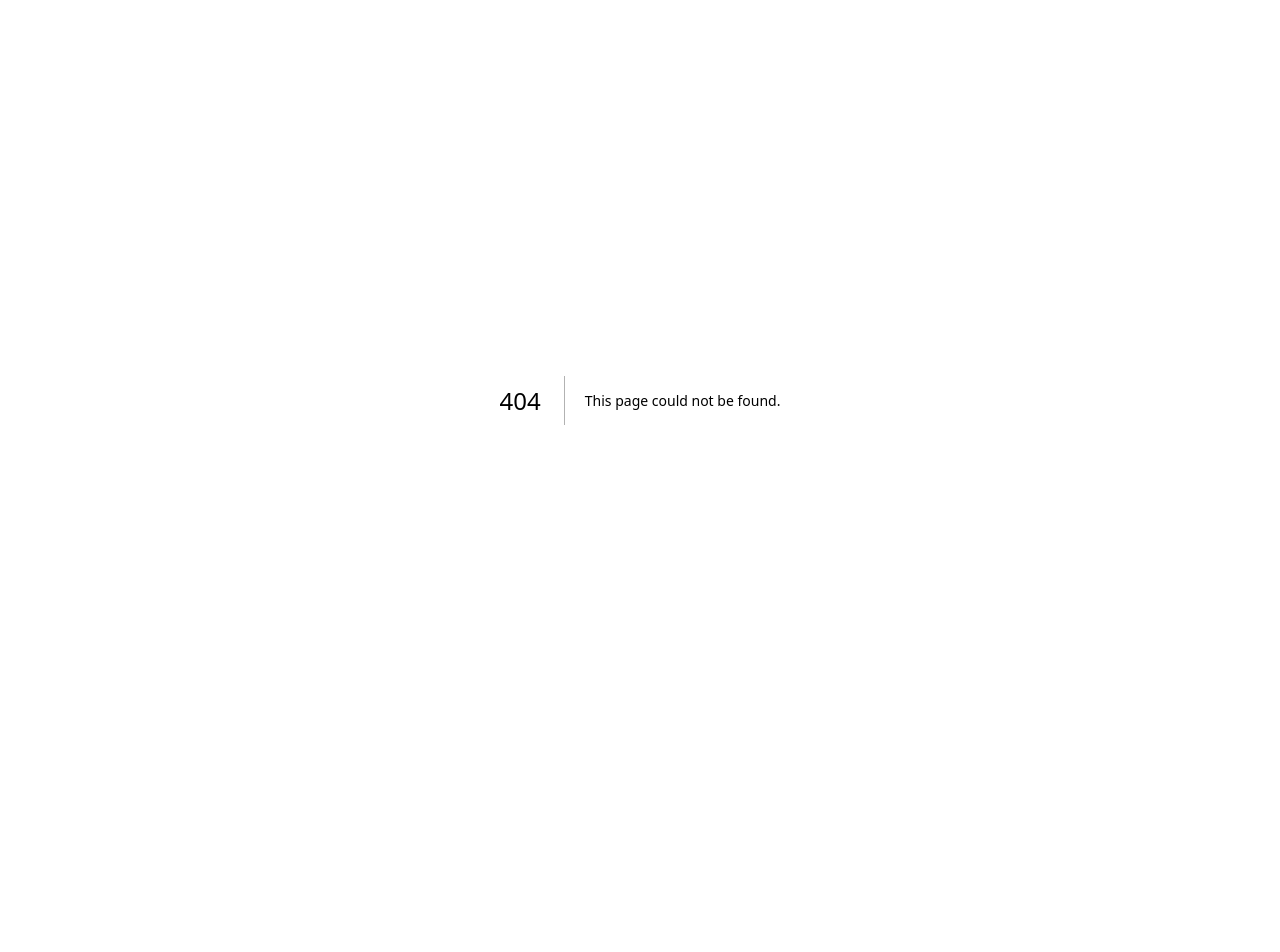
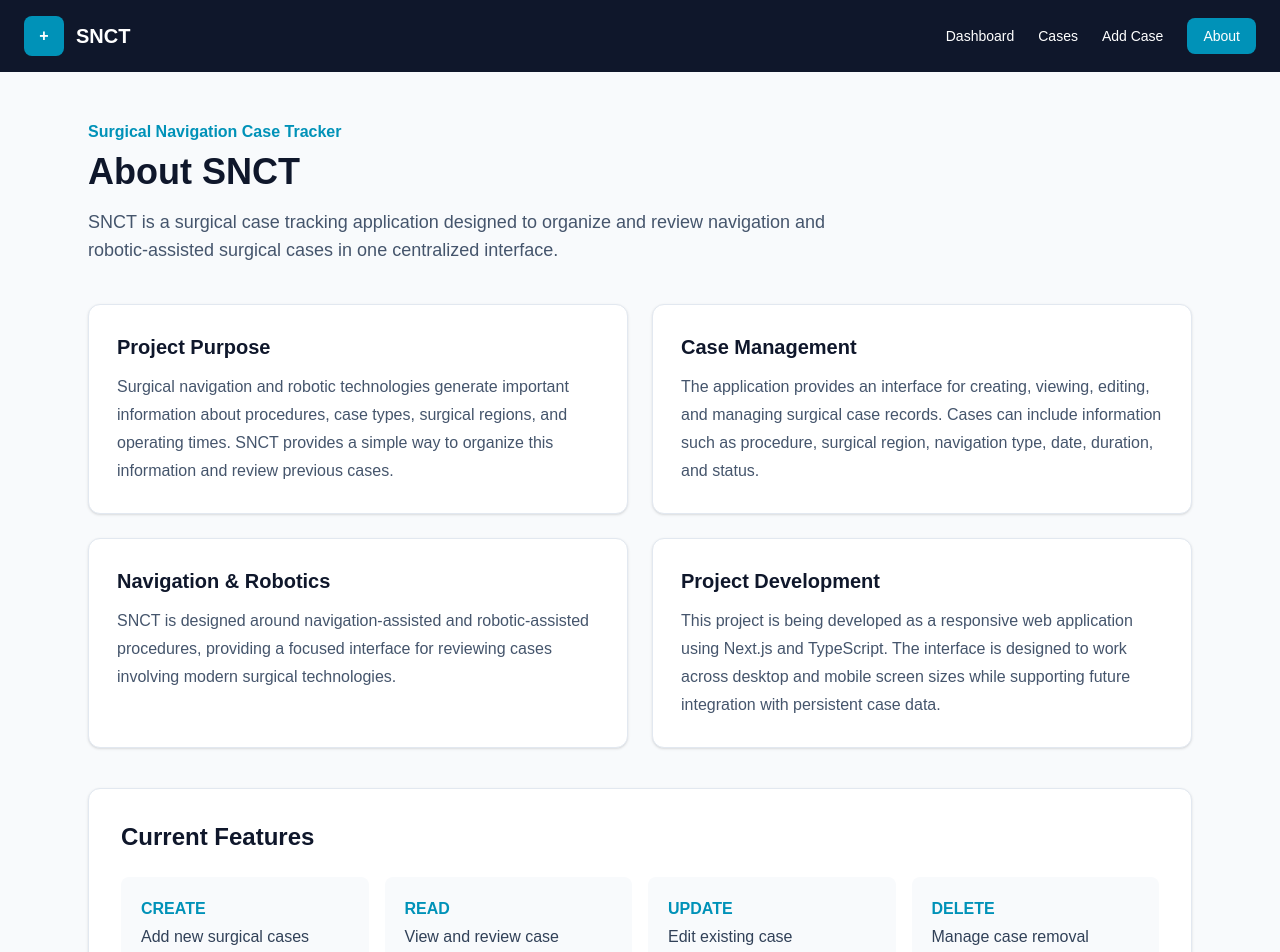
Before and after one commit to goopyshark/surgical-navigation-case-tracker, a Next.js app: page /about in a window 1280 px wide. Before the commit this address had no page. Shown: the top 952 px of the page. Before the commit the page ends 800 px from the top, so only its background shows below. Built offline with nearby package versions, Linux system fonts and the light colour scheme.

Commit message:
Add SNCT about page

```diff
--- /dev/null
+++ b/app/about/page.tsx
@@ -0,0 +1,152 @@
+import Link from "next/link";
+
+export default function AboutPage() {
+  return (
+    <main className="min-h-screen bg-slate-50">
+      {/* Navigation */}
+      <nav className="bg-slate-900 text-white px-6 py-4">
+        <div className="max-w-7xl mx-auto flex items-center justify-between">
+          <div className="flex items-center gap-3">
+            <div className="bg-cyan-600 w-10 h-10 rounded-lg flex items-center justify-center font-bold">
+              +
+            </div>
+            <span className="text-xl font-bold">SNCT</span>
+          </div>
+
+          <div className="flex items-center gap-6 text-sm">
+            <Link href="/" className="hover:text-cyan-400">
+              Dashboard
+            </Link>
+
+            <Link href="/cases" className="hover:text-cyan-400">
+              Cases
+            </Link>
+
+            <Link href="/add-case" className="hover:text-cyan-400">
+              Add Case
+            </Link>
+
+            <Link
+              href="/about"
+              className="bg-cyan-600 px-4 py-2 rounded-lg font-medium"
+            >
+              About
+            </Link>
+          </div>
+        </div>
+      </nav>
+
+      {/* Page Content */}
+      <section className="max-w-6xl mx-auto px-6 py-12">
+        <div className="mb-10">
+          <p className="text-cyan-600 font-semibold mb-2">
+            Surgical Navigation Case Tracker
+          </p>
+
+          <h1 className="text-4xl font-bold text-slate-900 mb-4">
+            About SNCT
+          </h1>
+
+          <p className="text-slate-600 text-lg max-w-3xl">
+            SNCT is a surgical case tracking application designed to organize
+            and review navigation and robotic-assisted surgical cases in one
+            centralized interface.
+          </p>
+        </div>
+
+        {/* Information Cards */}
+        <div className="grid md:grid-cols-2 gap-6 mb-10">
+          <div className="bg-white border border-slate-200 rounded-xl p-7 shadow-sm">
+            <h2 className="text-xl font-bold text-slate-900 mb-3">
+              Project Purpose
+            </h2>
+
+            <p className="text-slate-600 leading-7">
+              Surgical navigation and robotic technologies generate important
+              information about procedures, case types, surgical regions, and
+              operating times. SNCT provides a simple way to organize this
+              information and review previous cases.
+            </p>
+          </div>
+
+          <div className="bg-white border border-slate-200 rounded-xl p-7 shadow-sm">
+            <h2 className="text-xl font-bold text-slate-900 mb-3">
+              Case Management
+            </h2>
+
+            <p className="text-slate-600 leading-7">
+              The application provides an interface for creating, viewing,
+              editing, and managing surgical case records. Cases can include
+              information such as procedure, surgical region, navigation type,
+              date, duration, and status.
+            </p>
+          </div>
+
+          <div className="bg-white border border-slate-200 rounded-xl p-7 shadow-sm">
+            <h2 className="text-xl font-bold text-slate-900 mb-3">
+              Navigation & Robotics
+            </h2>
+
+            <p className="text-slate-600 leading-7">
+              SNCT is designed around navigation-assisted and robotic-assisted
+              procedures, providing a focused interface for reviewing cases
+              involving modern surgical technologies.
+            </p>
+          </div>
+
+          <div className="bg-white border border-slate-200 rounded-xl p-7 shadow-sm">
+            <h2 className="text-xl font-bold text-slate-900 mb-3">
+              Project Development
+            </h2>
+
+            <p className="text-slate-600 leading-7">
+              This project is being developed as a responsive web application
+              using Next.js and TypeScript. The interface is designed to work
+              across desktop and mobile screen sizes while supporting future
+              integration with persistent case data.
+            </p>
+          </div>
+        </div>
+
+        {/* Current Features */}
+        <div className="bg-white border border-slate-200 rounded-xl p-8 shadow-sm">
+          <h2 className="text-2xl font-bold text-slate-900 mb-6">
+            Current Features
+          </h2>
+
+          <div className="grid sm:grid-cols-2 lg:grid-cols-4 gap-4">
+            <div className="bg-slate-50 rounded-lg p-5">
+              <p className="text-cyan-600 font-bold mb-1">CREATE</p>
+              <p className="text-slate-700">Add new surgical cases</p>
+            </div>
+
+            <div className="bg-slate-50 rounded-lg p-5">
+              <p className="text-cyan-600 font-bold mb-1">READ</p>
+              <p className="text-slate-700">View and review case records</p>
+            </div>
+
+            <div className="bg-slate-50 rounded-lg p-5">
+              <p className="text-cyan-600 font-bold mb-1">UPDATE</p>
+              <p className="text-slate-700">Edit existing case information</p>
+            </div>
+
+            <div className="bg-slate-50 rounded-lg p-5">
+              <p className="text-cyan-600 font-bold mb-1">DELETE</p>
+              <p className="text-slate-700">Manage case removal</p>
+            </div>
+          </div>
+        </div>
+
+        {/* Back Button */}
+        <div className="mt-8">
+          <Link
+            href="/"
+            className="inline-block bg-cyan-600 hover:bg-cyan-700 text-white font-medium px-6 py-3 rounded-lg"
+          >
+            Back to Dashboard
+          </Link>
+        </div>
+      </section>
+    </main>
+  );
+}
```
